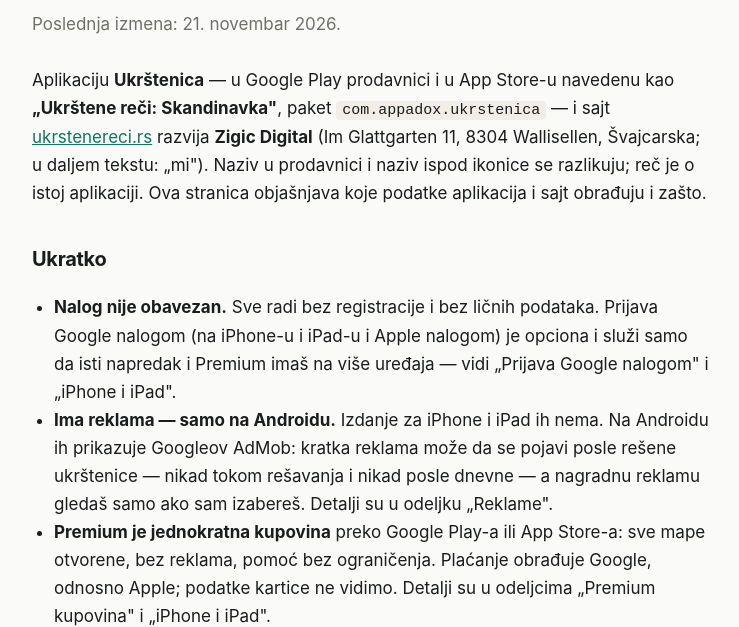
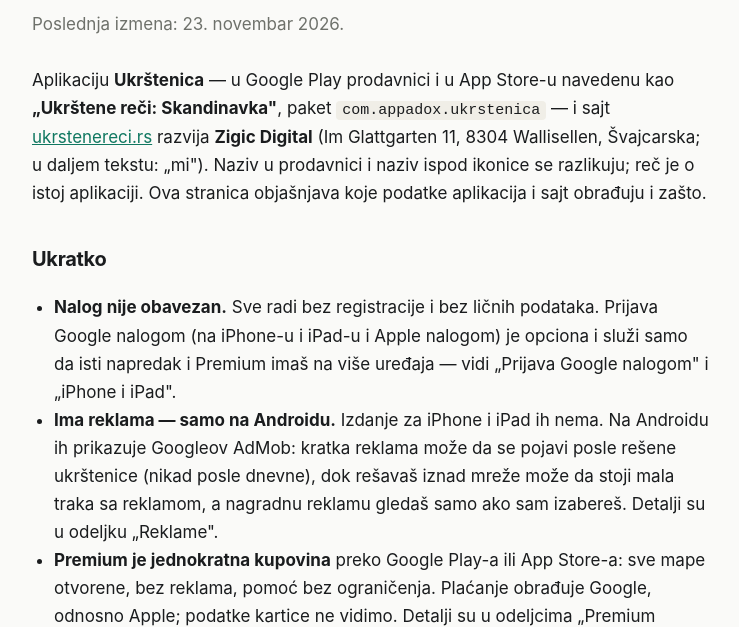
Before and after one commit to dappadox/dappadox.github.io, a plain HTML site: page privacy.html in a window 1280 px wide. Shown: the part 164-791 px from the top of the page, without its empty margins (268-1007 px from the left). Drawn offline with Linux system fonts and the light colour scheme.

Commit message:
Politika privatnosti: traka sa reklamom iznad mreže kao treći oblik
Vlasnik 23.11: „moze 1". Od 0.8.95 baner stoji tokom rešavanja kod svih
bez Premiuma, a politika je govorila „nikad tokom rešavanja" i „dva
oblika". Isti tekst ide i u privacy.html na dappadox.github.io.

Co-Authored-By: Claude Opus 5.5 <noreply@anthropic.com>
Claude-Session: https://claude.ai/code/session_01PQn1rgd7VdWvcZv98xEAvH

```diff
--- a/privacy.html
+++ b/privacy.html
@@ -29,7 +29,7 @@
 <main>
   <div class="glyph"><i></i><i></i><i></i><i></i><i></i><i></i><i></i><i></i><i></i></div>
 <h1>Politika privatnosti — Ukrštenica</h1>
-<p class="meta">Poslednja izmena: 21. novembar 2026.</p>
+<p class="meta">Poslednja izmena: 23. novembar 2026.</p>
 
 <p>Aplikaciju <strong>Ukrštenica</strong> — u Google Play prodavnici i u
 App Store-u navedenu kao <strong>„Ukrštene reči: Skandinavka"</strong>, paket
@@ -48,9 +48,10 @@ koje podatke aplikacija i sajt obrađuju i zašto.</p>
     više uređaja — vidi „Prijava Google nalogom" i „iPhone i iPad".</li>
   <li><strong>Ima reklama — samo na Androidu.</strong> Izdanje za iPhone
     i iPad ih nema. Na Androidu ih prikazuje Googleov AdMob: kratka
-    reklama može da se pojavi posle rešene ukrštenice — nikad tokom
-    rešavanja i nikad posle dnevne — a nagradnu reklamu gledaš samo ako
-    sam izabereš. Detalji su u odeljku „Reklame".</li>
+    reklama može da se pojavi posle rešene ukrštenice (nikad posle
+    dnevne), dok rešavaš iznad mreže može da stoji mala traka sa
+    reklamom, a nagradnu reklamu gledaš samo ako sam izabereš. Detalji su
+    u odeljku „Reklame".</li>
   <li><strong>Premium je jednokratna kupovina</strong> preko Google
     Play-a ili App Store-a: sve mape otvorene, bez reklama, pomoć bez
     ograničenja. Plaćanje obrađuje Google, odnosno Apple; podatke kartice
@@ -129,12 +130,16 @@ sajtu. Bez prijave sve radi kao i do sada.</p>
 </ul>
 
 <h2>Reklame</h2>
-<p>Reklame prikazuje <strong>Google AdMob</strong>, u dva oblika:</p>
+<p>Reklame prikazuje <strong>Google AdMob</strong>, u tri oblika:</p>
 <ul>
   <li><strong>posle rešene ukrštenice</strong> povremeno se prikaže reklama
     preko celog ekrana — nikad tokom rešavanja, nikad posle dnevne
     zagonetke, prve tri rešene uvek prolaze bez ijedne, i između dve
     reklame stoji razmak od najmanje tri minuta;</li>
+  <li><strong>traka iznad mreže</strong> (mala reklama 320 × 50) može da
+    stoji dok rešavaš, ako na ekranu ima mesta i ako je reklama već
+    učitana; nema je u prve tri rešene, na dnevnoj zagonetki ni uz
+    Premium;</li>
   <li><strong>nagradna reklama</strong> se pušta isključivo na tvoj dodir,
     kad želiš dodatna otkrivanja slova pošto potrošiš besplatna.</li>
 </ul>
```
